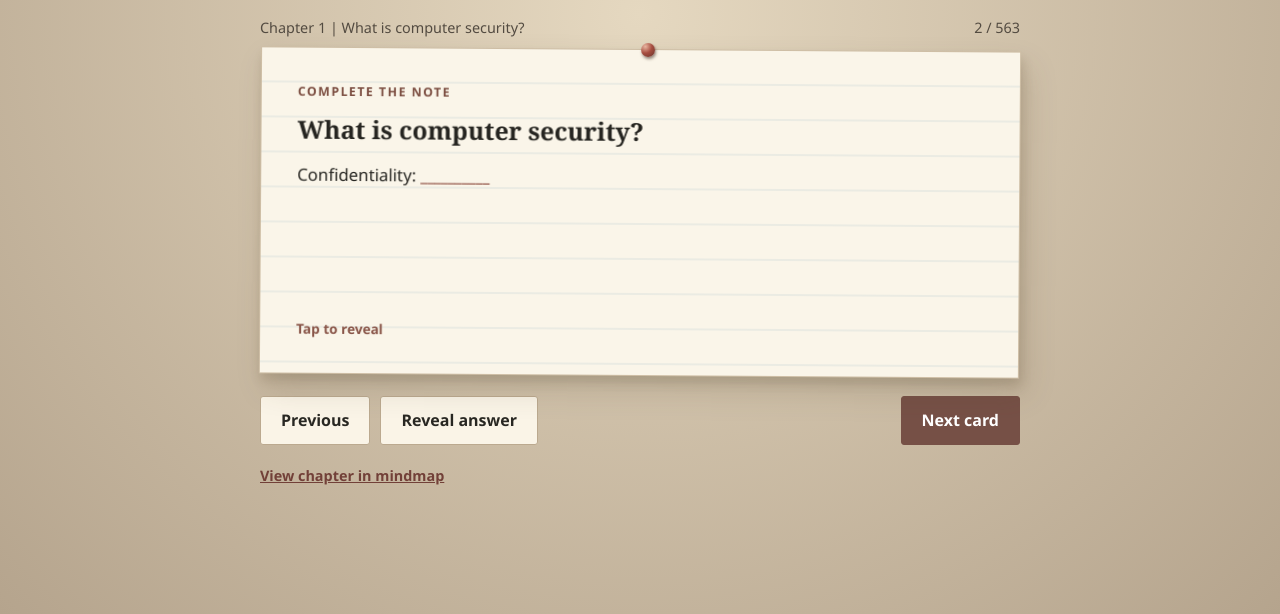
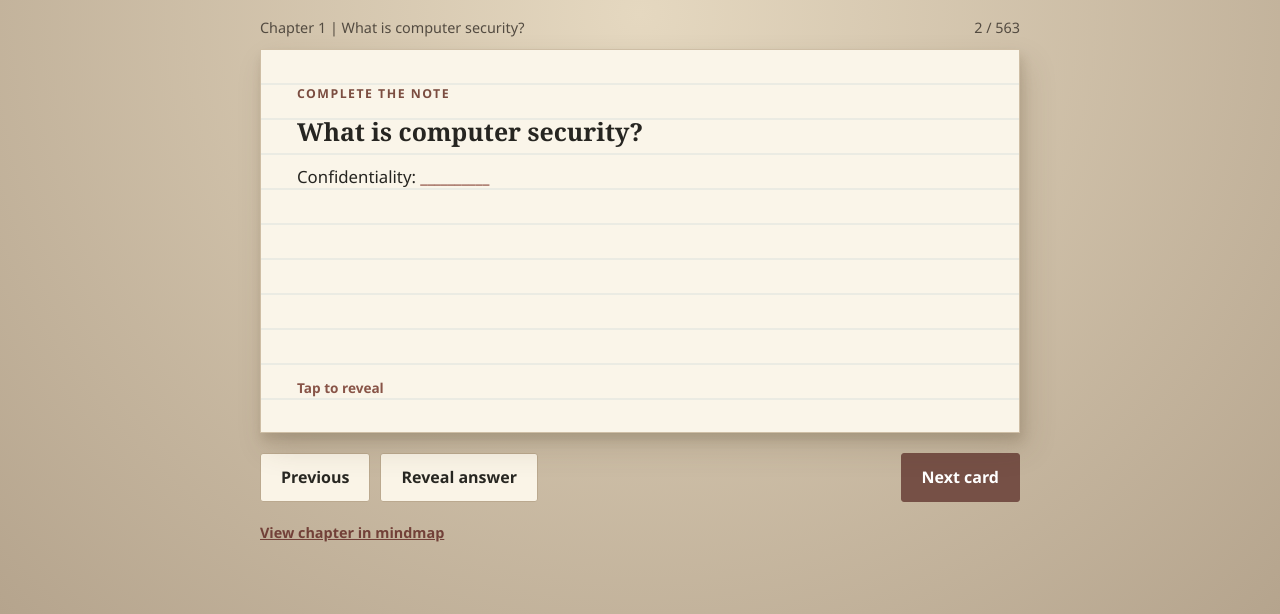
Before and after one commit to KyleMcCalgan/COS330-mindmap, a plain HTML site: page flashcards.html in a window 1280 px wide. Both pictures are taken after a click on the button "Next card". Shown: the part 186-800 px from the top of the page. Drawn offline with Linux system fonts and the light colour scheme.

Commit message:
Animate paper cards and keep controls stable

```diff
--- a/flashcards.html
+++ b/flashcards.html
@@ -12,6 +12,21 @@
 .card{perspective:1200px;padding:0;transform:rotate(.4deg)}.card-inner{display:grid;width:100%;min-height:325px;transform-style:preserve-3d;transition:transform .48s cubic-bezier(.2,.65,.25,1)}.card.flipped .card-inner{transform:rotateY(180deg)}.face{grid-area:1/1;display:flex;flex-direction:column;padding:34px 36px;backface-visibility:hidden;-webkit-backface-visibility:hidden}.face.back-face{transform:rotateY(180deg)}
 @media(max-width:700px){.controls{display:flex;gap:8px}.controls label{font-size:.9rem}.controls select{width:0;flex:1}.controls button{padding:9px 12px}.card-inner{min-height:280px}.face{padding:26px 23px}}
 @media(prefers-reduced-motion:reduce){.card-inner{transition:none!important}}
+
+
+/* Both sides are complete sheets of paper, including their edges and shadows. */
+.card { height:clamp(330px,48vh,410px); min-height:0; padding:0; border:0; background:transparent; box-shadow:none; transform:none; overflow:visible; }
+.card:hover { box-shadow:none; }
+.card:before { display:none; }
+.card-inner { height:100%; min-height:0; }
+.face { min-height:0; height:100%; overflow-y:auto; overscroll-behavior:contain; border:1px solid #cebea5; background:repeating-linear-gradient(#faf5e9 0,#faf5e9 33px,#dbe1dd 34px,#faf5e9 35px); box-shadow:2px 7px 10px #51402c2b,7px 15px 28px #51402c2b; scrollbar-width:thin; }
+.face.back-face { background:repeating-linear-gradient(#f8f0e0 0,#f8f0e0 33px,#dbe1dd 34px,#f8f0e0 35px); }
+.card.swipe-next { animation:slide-next .28s ease-out; }
+.card.swipe-previous { animation:slide-previous .28s ease-out; }
+@keyframes slide-next { from { opacity:.35; transform:translateX(26px); } to { opacity:1; transform:translateX(0); } }
+@keyframes slide-previous { from { opacity:.35; transform:translateX(-26px); } to { opacity:1; transform:translateX(0); } }
+@media(max-width:700px){.card{height:clamp(300px,45vh,380px);min-height:0}.card-inner{min-height:0}}
+@media(prefers-reduced-motion:reduce){.card.swipe-next,.card.swipe-previous{animation:none!important}}
 
 </style>
 </head>
@@ -37,7 +52,7 @@
     card.classList.remove('flipped');card.innerHTML='<span class="card-inner"><span class="face front-face">'+front+'</span><span class="face back-face">'+back+'</span></span>';updateFlip();$('previous').disabled=position===0;$('next').disabled=position===deck.length-1;$('source').href='COS330%20Security%20Mindmap.html#ch'+x.chapter}
   function reset(){var chosen=$('chapter').value;deck=all.filter(function(x){return chosen==='all'||String(x.chapter)===chosen});position=0;revealed=false;render()}
   function flip(){revealed=!revealed;updateFlip()}
-  function move(n){position=Math.max(0,Math.min(deck.length-1,position+n));revealed=false;render()}
+  function move(n){var next=Math.max(0,Math.min(deck.length-1,position+n));if(next===position)return;position=next;revealed=false;var card=$('card');card.classList.remove('swipe-next','swipe-previous');render();void card.offsetWidth;card.classList.add(n>0?'swipe-next':'swipe-previous')}
   $('chapter').addEventListener('change',reset);$('card').addEventListener('click',flip);$('flip').addEventListener('click',flip);$('previous').addEventListener('click',function(){move(-1)});$('next').addEventListener('click',function(){move(1)});$('shuffle').addEventListener('click',function(){for(var i=deck.length-1;i>0;i--){var j=Math.floor(Math.random()*(i+1)),t=deck[i];deck[i]=deck[j];deck[j]=t}position=0;revealed=false;render()});document.addEventListener('keydown',function(e){if(/^(INPUT|SELECT|TEXTAREA|BUTTON|A)$/.test(document.activeElement.tagName))return;if(e.key==='ArrowRight'){e.preventDefault();move(1)}else if(e.key==='ArrowLeft'){e.preventDefault();move(-1)}else if(e.key===' '){e.preventDefault();flip()}});reset();
 })();
 </script></body></html>
```
